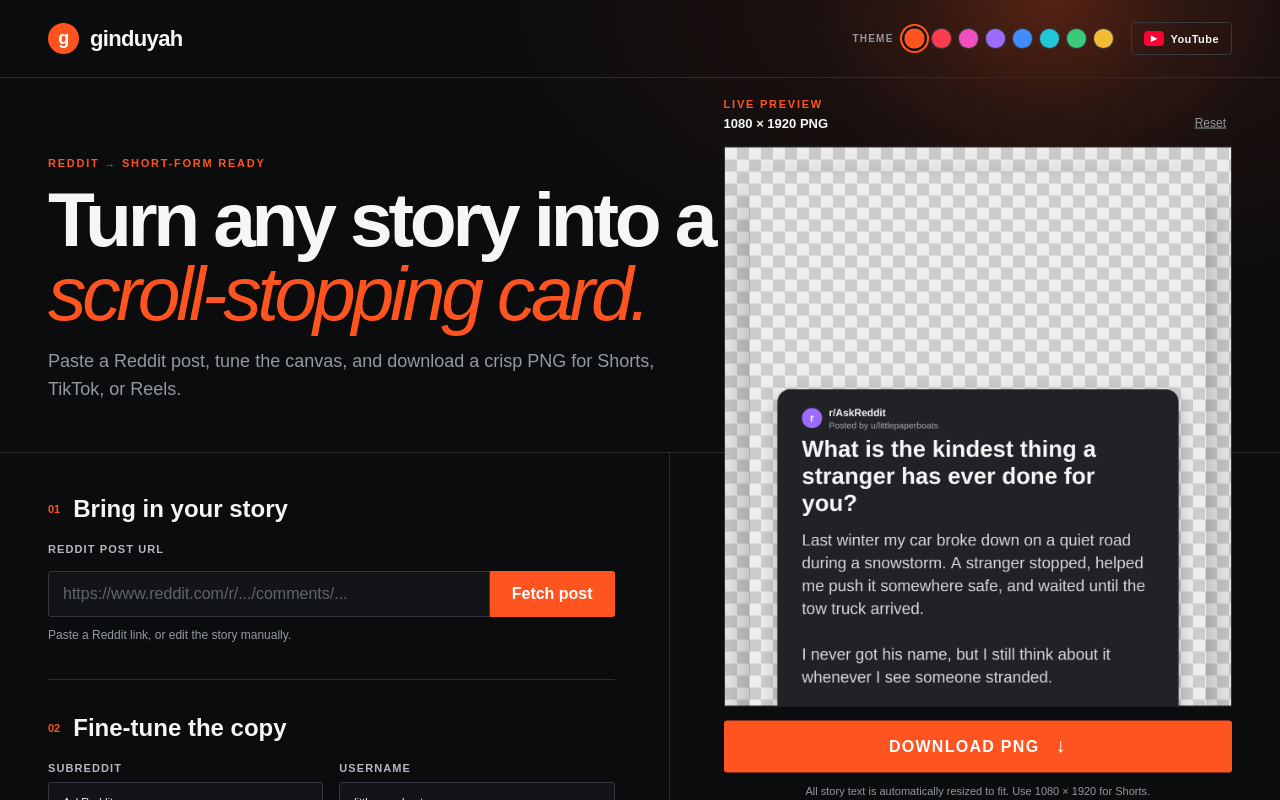
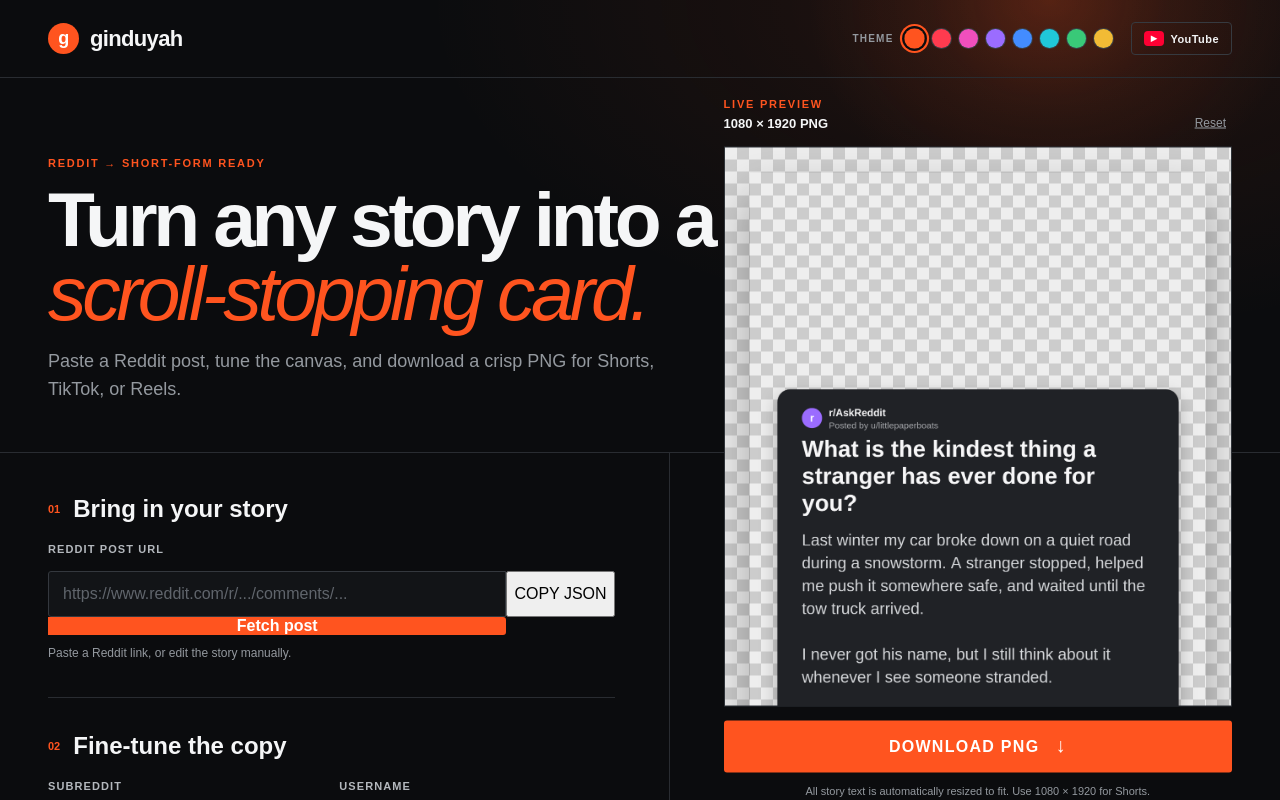
Before and after one commit to quatic4/ginduyah, a Next.js app: page / in a window 1280 px wide. Shown: the top 800 px of the page. Built offline with nearby package versions, Linux system fonts and the light colour scheme.

Commit message:
Add Copy JSON clipboard workflow

```diff
--- a/app/page.tsx
+++ b/app/page.tsx
@@ -83,6 +83,7 @@ export default function Home() {
   const [replyAvatarImage, setReplyAvatarImage] = useState<HTMLImageElement | null>(null);
   const [status, setStatus] = useState("Paste a Reddit link, or edit the story manually.");
   const [loading, setLoading] = useState(false);
+  const [copyingJson, setCopyingJson] = useState(false);
   const [showFallback, setShowFallback] = useState(false);
   const [redditJson, setRedditJson] = useState("");
   const [includeReplies, setIncludeReplies] = useState(false);
@@ -259,6 +260,18 @@ export default function Home() {
     finally { setLoading(false); }
   }
 
+  async function copyJson() {
+    if (!/^https?:\/\/(www\.|old\.)?reddit\.com\//i.test(url) && !/^https?:\/\/redd\.it\//i.test(url)) { setStatus("Enter a valid Reddit post URL first."); return; }
+    setCopyingJson(true); setStatus("Getting the complete Reddit JSON…");
+    try {
+      const response = await fetch(`/api/reddit?raw=1&url=${encodeURIComponent(url)}`); const payload = await response.json();
+      if (!response.ok) throw new Error(payload.error || "Reddit request failed");
+      const text = JSON.stringify(payload, null, 2); await navigator.clipboard.writeText(text); setRedditJson(text); setShowFallback(true);
+      setStatus("JSON copied to your clipboard and added to the import box below.");
+    } catch (error) { setShowFallback(true); setStatus(error instanceof Error ? error.message : "Reddit blocked the JSON request. Try the manual fallback below."); }
+    finally { setCopyingJson(false); }
+  }
+
   function importJson() {
     try {
       const payload = JSON.parse(redditJson);
@@ -305,9 +318,9 @@ export default function Home() {
       <div className="controls">
         <div className="step"><span>01</span><h2>Bring in your story</h2></div>
         <label className="label" htmlFor="reddit-url">Reddit post URL</label>
-        <div className="url-row"><input id="reddit-url" value={url} onChange={(e)=>setUrl(e.target.value)} onKeyDown={(e)=>e.key==="Enter"&&fetchPost()} placeholder="https://www.reddit.com/r/.../comments/..."/><button className="fetch" onClick={fetchPost} disabled={loading}>{loading ? "Loading…" : "Fetch post"}</button></div>
+        <div className="url-row"><input id="reddit-url" value={url} onChange={(e)=>setUrl(e.target.value)} onKeyDown={(e)=>e.key==="Enter"&&fetchPost()} placeholder="https://www.reddit.com/r/.../comments/..."/><button className="copy-json" onClick={copyJson} disabled={copyingJson || loading}>{copyingJson ? "COPYING…" : "COPY JSON"}</button><button className="fetch" onClick={fetchPost} disabled={loading || copyingJson}>{loading ? "Loading…" : "Fetch post"}</button></div>
         <p className="status">{status}</p>
-        {showFallback && <div className="fallback"><strong>Quick fallback</strong><ol><li><a href={jsonUrl()} target="_blank" rel="noreferrer">Open this post as Reddit JSON ↗</a></li><li>Select all and copy the page contents.</li><li>Paste it below and import.</li></ol><textarea aria-label="Reddit JSON" rows={5} value={redditJson} onChange={(e)=>setRedditJson(e.target.value)} placeholder="Paste the copied Reddit JSON here…"/><button onClick={importJson} disabled={!redditJson.trim()}>Import copied post</button></div>}
+        {showFallback && <div className="fallback"><strong>Quick fallback</strong><p>Use Copy JSON above to fill this box automatically. If Reddit blocks it, open the manual JSON page instead.</p><a href={jsonUrl()} target="_blank" rel="noreferrer">Open manual Reddit JSON ↗</a><textarea aria-label="Reddit JSON" rows={5} value={redditJson} onChange={(e)=>setRedditJson(e.target.value)} placeholder="Reddit JSON will appear here…"/><button onClick={importJson} disabled={!redditJson.trim()}>Import copied post</button></div>}
         <div className="divider"/>
         <div className="step"><span>02</span><h2>Fine-tune the copy</h2></div>
         <div className="two"><label>Subreddit<input value={story.subreddit} onChange={(e)=>update("subreddit", e.target.value)}/></label><label>Username<input value={story.author} onChange={(e)=>update("author", e.target.value)}/></label></div>
```
